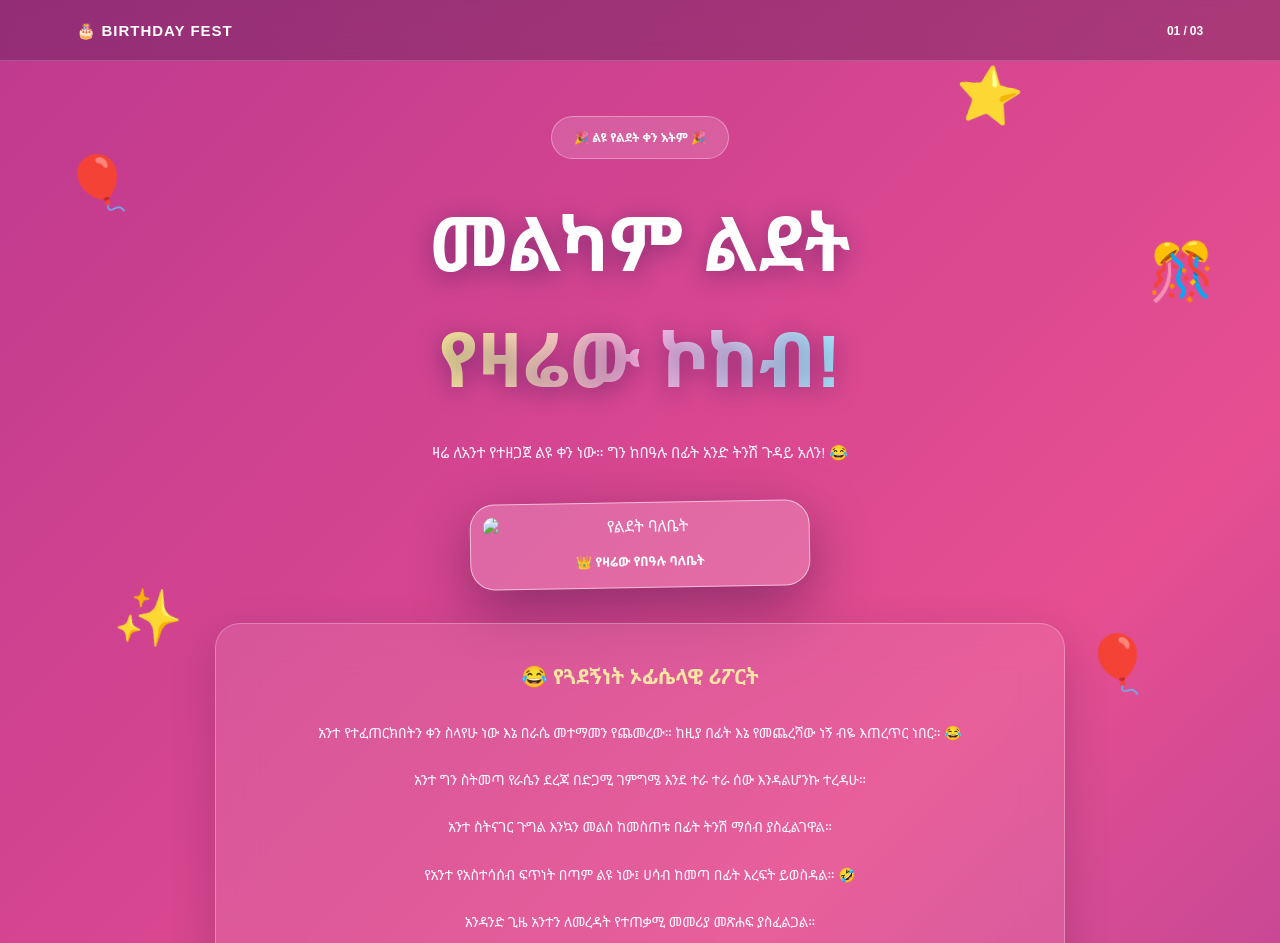
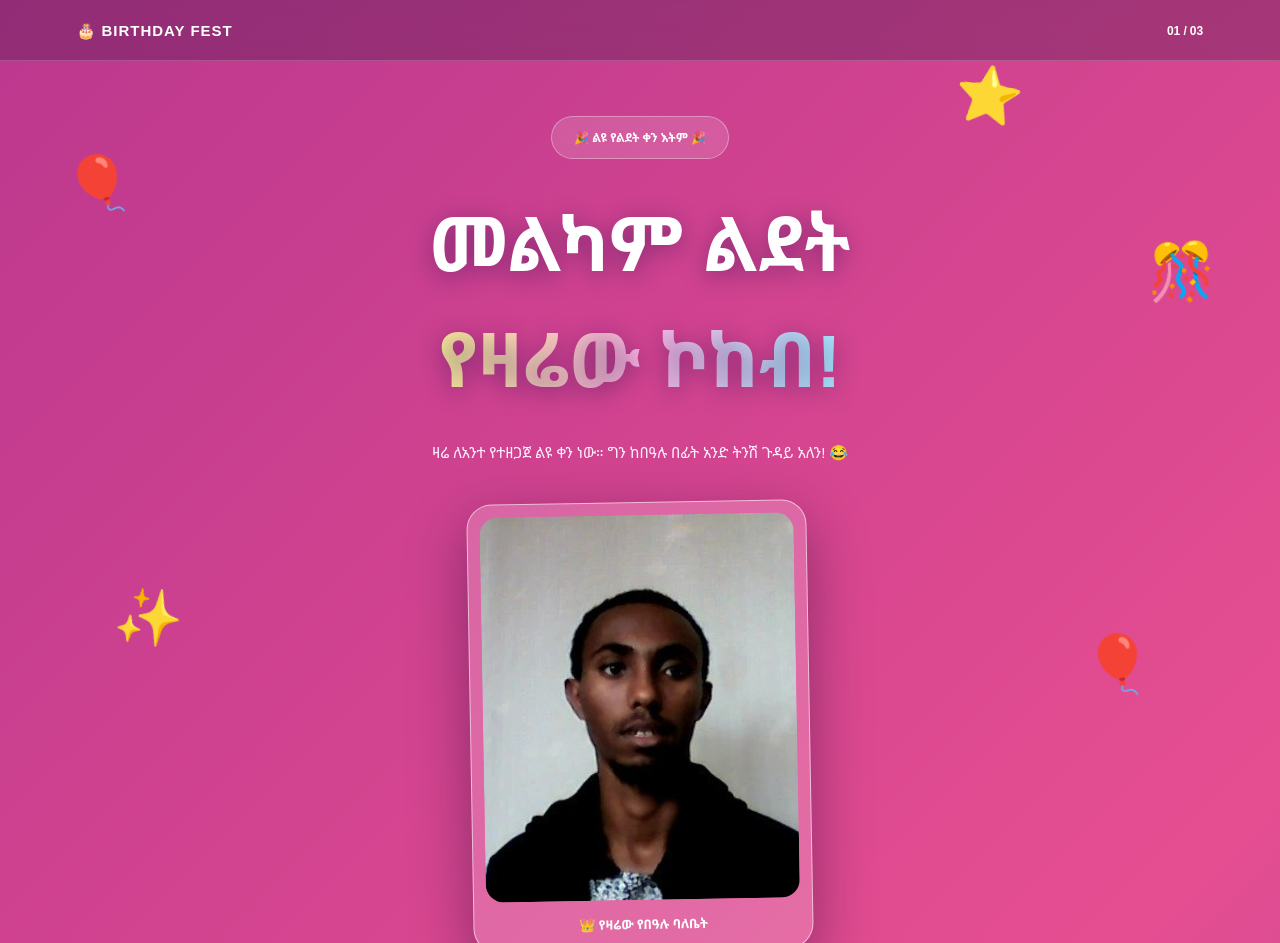
Before and after one commit to avokal04-sudo/Hbd_2026, a plain HTML site: page index.html in a window 1280 px wide. Shown: the top 943 px of the page. Drawn offline with Linux system fonts and the light colour scheme.

Commit message:
Update index.html

```diff
--- a/index.html
+++ b/index.html
@@ -36,7 +36,7 @@
     </p>
 
     <div class="photo-card">
-      <img src="assets/birthday-photo.jpg" alt="የልደት ባለቤት">
+      <img src="birthday-photo.jpg" alt="የልደት ባለቤት">
       <div class="photo-caption">👑 የዛሬው የበዓሉ ባለቤት</div>
     </div>
 
```
